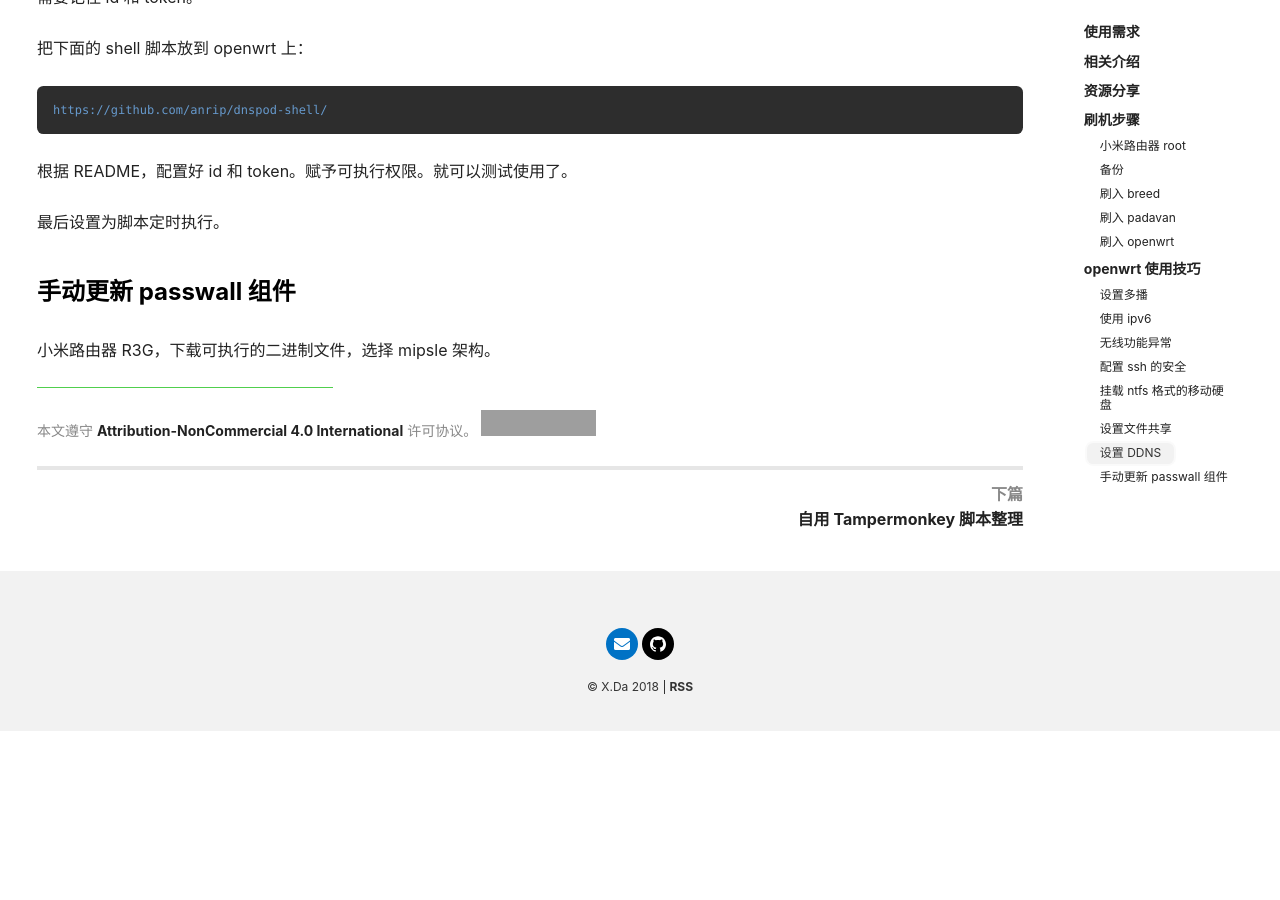
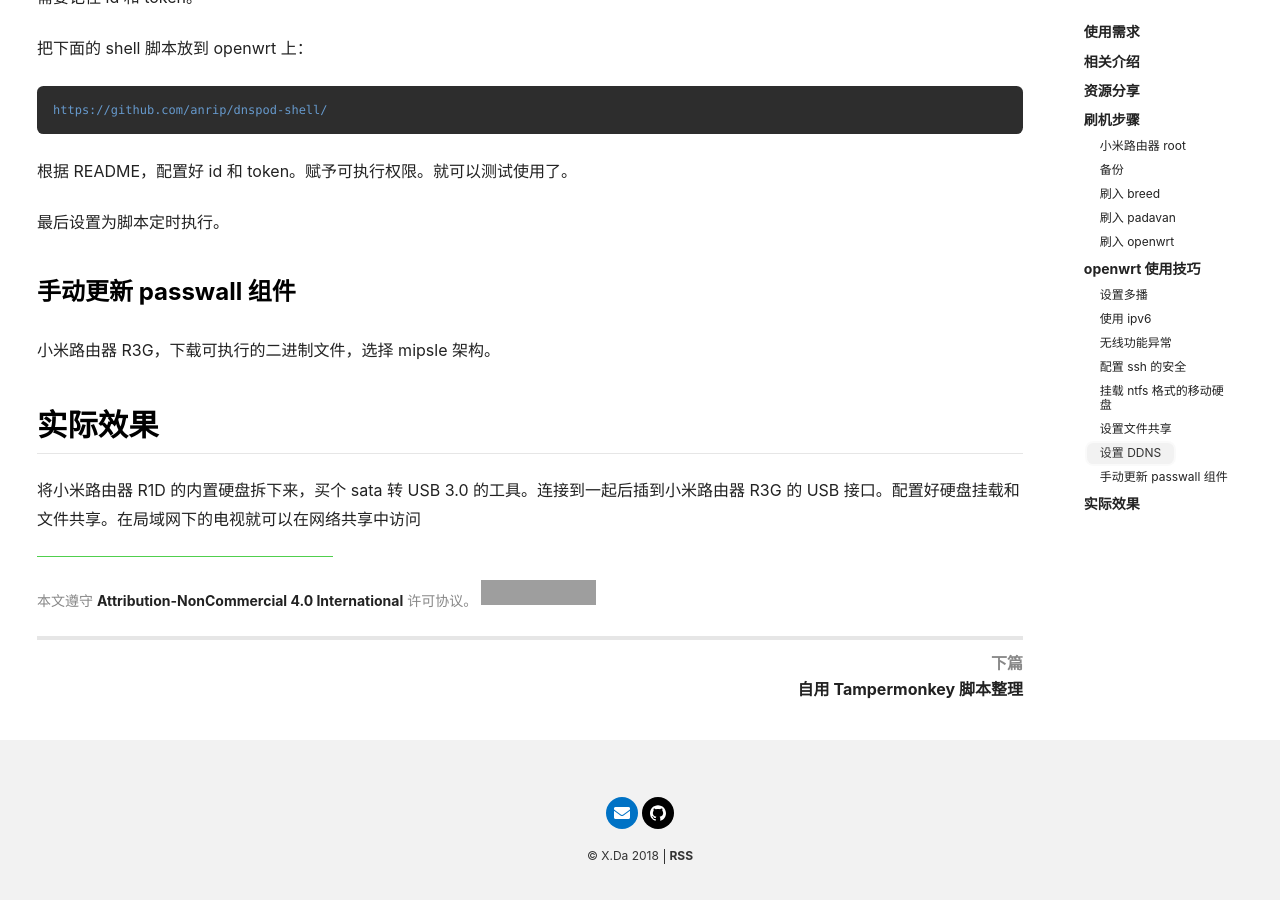
Before and after one commit to thianda91/thianda91.github.io, a Jekyll site: the page built from _posts/2021-01-29-openwrt-in-router.md, in a window 1280 px wide and 900 px high, scrolled down 6534 px. Built offline with Jekyll 4.4.1, drawn with Linux system fonts in a browser that asks for light colours; nearby versions of some CDN libraries; comment, search, counter and statistics services are not loaded; before the commit the page ends 7265 px from its top, so only the background shows below that; grey boxes are pictures that could not be loaded.

Commit message:
modified: openwrt-in-router.md

```diff
--- a/_posts/2021-01-29-openwrt-in-router.md
+++ b/_posts/2021-01-29-openwrt-in-router.md
@@ -264,3 +264,7 @@
 ### 手动更新 passwall 组件
 
 小米路由器 R3G，下载可执行的二进制文件，选择 mipsle 架构。
+
+## 实际效果
+
+将小米路由器 R1D 的内置硬盘拆下来，买个 sata 转 USB 3.0 的工具。连接到一起后插到小米路由器 R3G 的 USB 接口。配置好硬盘挂载和文件共享。在局域网下的电视就可以在网络共享中访问
```
